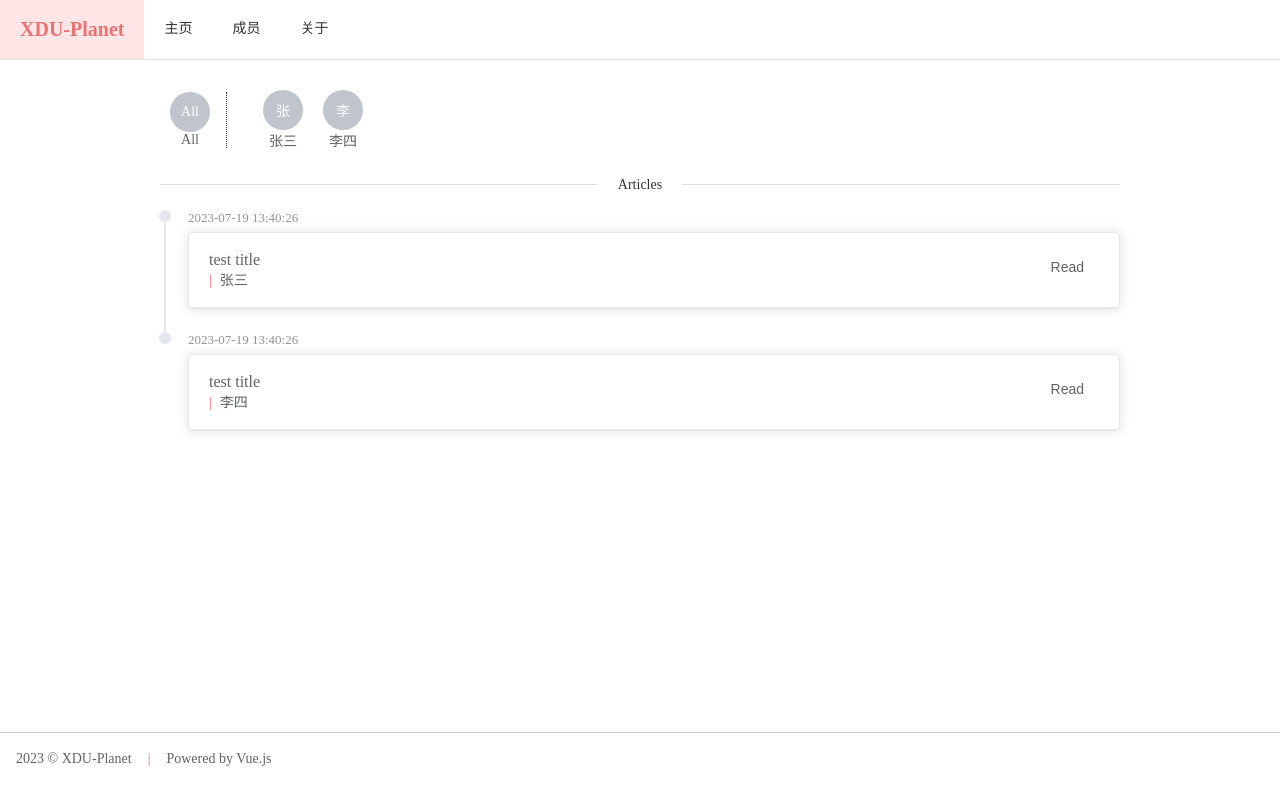
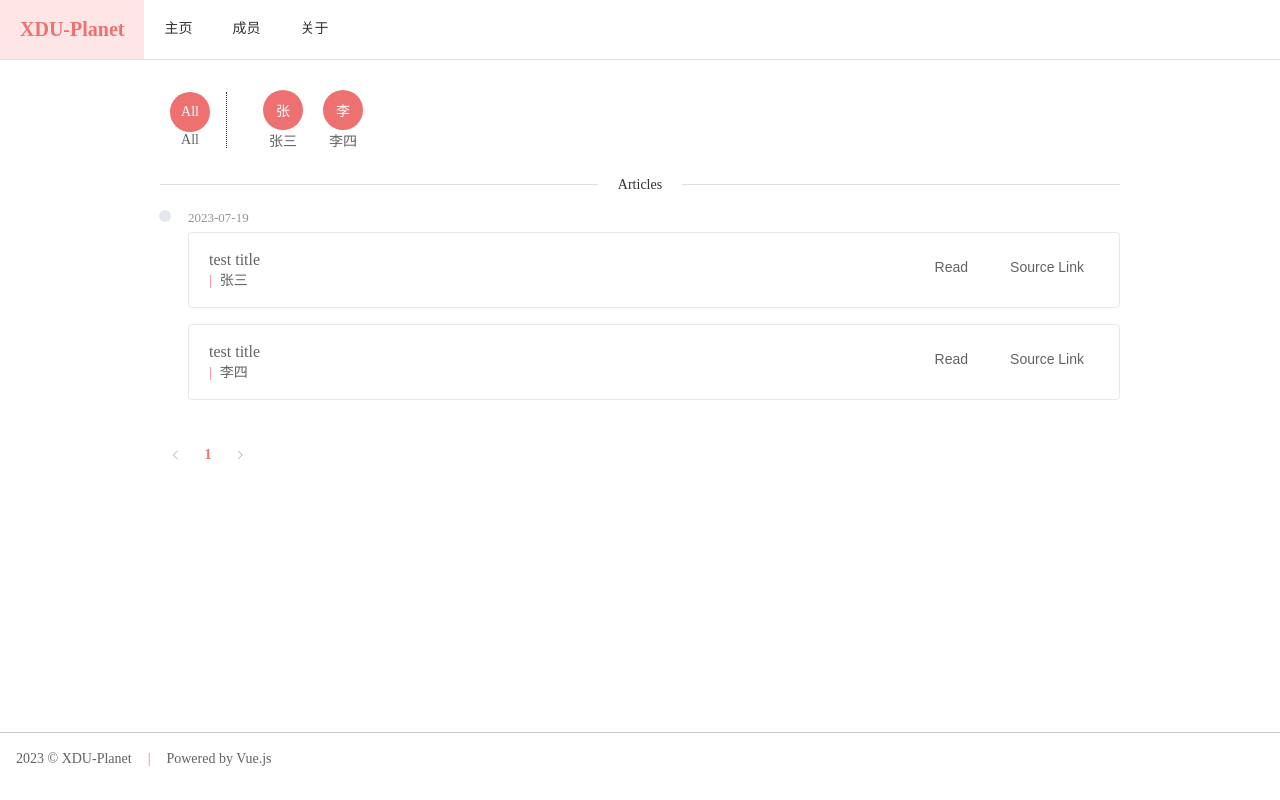
Before and after one commit to xeonds/xdu-planet, a Vue app in the folder frontend/: page /#/ in a window 1280 px wide. Built offline with nearby package versions, Linux system fonts and the light colour scheme; no server answers.

Commit message:
FIxed timeline display

```diff
--- a/frontend/src/views/home.vue
+++ b/frontend/src/views/home.vue
@@ -26,11 +26,16 @@
   <el-divider>Articles</el-divider>
   <el-timeline class="timeline">
     <el-timeline-item
-      v-for="(item, i) in filteredArticles"
-      :timestamp="item.time"
+      v-for="(item, index) in groupedArticles"
+      :timestamp="item.date"
+      :type="item.list[0].type"
+      :hollow="item.list[0].hollow"
       placement="top"
     >
-      <el-card>
+      <el-card
+        style="box-shadow: none; margin-bottom: 1rem"
+        v-for="(article, subIndex) in item.list"
+      >
         <template #header>
           <el-row
             style="
@@ -40,35 +45,62 @@
             "
           >
             <span>
-              <el-text class="article-title">{{ item?.title }}</el-text
+              <el-text class="article-title">{{ article.title }}</el-text
               ><br />
               <el-text type="primary" style="margin-right: 0.5rem">|</el-text>
-              <el-text>{{ item?.name }}</el-text>
+              <el-text>{{ article.name }}</el-text>
             </span>
-            <el-button class="button" text @click="curr = curr == i ? -1 : i"
-              >Read</el-button
+            <div
+              style="display: flex; flex-flow: row wrap; justify-content: right"
             >
+              <el-button
+                text
+                @click="
+                  curr =
+                    curr == `${index},${subIndex}` ? '' : `${index},${subIndex}`
+                "
+                >{{
+                  curr == `${index},${subIndex}` ? "Hide" : "Read"
+                }}</el-button
+              >
+              <el-button text @click="viewUrl(article.url)"
+                >Source Link</el-button
+              >
+            </div>
           </el-row>
         </template>
-        <div style="padding: 1rem" :class="{ 'article-fold': i != curr }">
+        <div
+          style="
+            padding: 1rem;
+            border-top: 1px solid var(--el-card-border-color);
+          "
+          :class="{ 'article-fold': `${index},${subIndex}` != curr }"
+        >
           <el-text
-            v-html="item?.content"
+            v-html="article.content"
             style="white-space: pre-wrap; word-break: break-all"
           ></el-text>
         </div>
       </el-card>
     </el-timeline-item>
   </el-timeline>
+  <el-pagination
+    layout="prev, pager, next"
+    :total="filteredArticles.length"
+    :page-size="pageSize"
+    v-model:current-page="currPage"
+  />
 </template>
 <script>
 import http from "../utils/http";
 import day from "../utils/day";
+import axios from "axios";
 
 export default {
   data() {
     return {
       author: "",
-      curr: -1,
+      curr: "",
       authors: [
         {
           name: "张三",
@@ -79,7 +111,8 @@ export default {
           article: [{ title: "test title", content: "test content" }],
         },
       ],
-      isShow: false,
+      pageSize: 16,
+      currPage: 1,
     };
   },
   created() {
@@ -90,7 +123,7 @@ export default {
       return this.authors
         .reduce((prev, cur) => {
           return prev.concat(
-            cur.article?.map((item) => {
+            cur.article.map((item) => {
               return {
                 ...item,
                 name: cur.name,
@@ -109,28 +142,76 @@ export default {
         });
     },
     filteredArticles() {
-      if (this.author) {
-        return this.authors
-          .find((item) => item.name === this.author)
-          .article.map((item) => {
-            return {
-              ...item,
-              name: this.author,
-              time: day(item.time).format("YYYY-MM-DD HH:mm:ss"),
-            };
-          });
-      } else {
-        return this.allArticles;
-      }
+      return this.allArticles
+        .filter((item) => {
+          return this.author ? item.name === this.author : true;
+        })
+        .reduce((prev, cur) => {
+          if (
+            day(cur.time).format("M") !=
+            day(prev[prev.length - 1]?.time).format("M")
+          ) {
+            return prev.concat({
+              ...cur,
+              type: "primary",
+            });
+          }
+          return prev.concat(cur);
+        }, [])
+        .reduce((prev, cur) => {
+          if (
+            day(cur.time).format("YYYY") !=
+            day(prev[prev.length - 1]?.time).format("YYYY")
+          ) {
+            return prev.concat({
+              ...cur,
+              hollow: true,
+            });
+          }
+          return prev.concat(cur);
+        }, []);
+    },
+    groupedArticles() {
+      return this.filteredArticles
+        .slice(
+          (this.currPage - 1) * this.pageSize,
+          this.currPage * this.pageSize
+        )
+        .reduce((prev, cur) => {
+          const date = cur.time.split(" ")[0];
+          const index = prev.findIndex((item) => item.date === date);
+          if (index === -1) {
+            prev.push({
+              date,
+              list: [cur],
+            });
+          } else {
+            prev[index].list.push(cur);
+          }
+          return prev;
+        }, []);
+    },
+  },
+  watch: {
+    author() {
+      this.currPage = 1;
     },
   },
   methods: {
     fetchFeed() {
-      http.get("db.json").then((res) => {
-        if (res.status === 200) {
+      axios
+        .get("db.json")
+        .then((res) => {
           this.authors = res.data.author;
-        }
-      });
+        })
+        .catch(() => {
+          http.get("/feed").then((res) => {
+            this.authors = res.data.author;
+          });
+        });
+    },
+    viewUrl(url) {
+      window.open(url);
     },
   },
 };
@@ -162,9 +243,12 @@ export default {
   flex-flow: column nowrap;
   align-items: center;
 }
+.el-avatar {
+  background-color: var(--el-color-primary);
+}
 .el-avatar:hover {
   cursor: pointer;
-  box-shadow: 0 0 10px #ccc;
+  box-shadow: 0 0 10px var(--el-color-primary);
 }
 .all {
   border-right: #333 1px dotted;
@@ -192,4 +276,7 @@ figure {
 img {
   width: 100%;
 }
+.el-card__header {
+  border: none;
+}
 </style>
```
